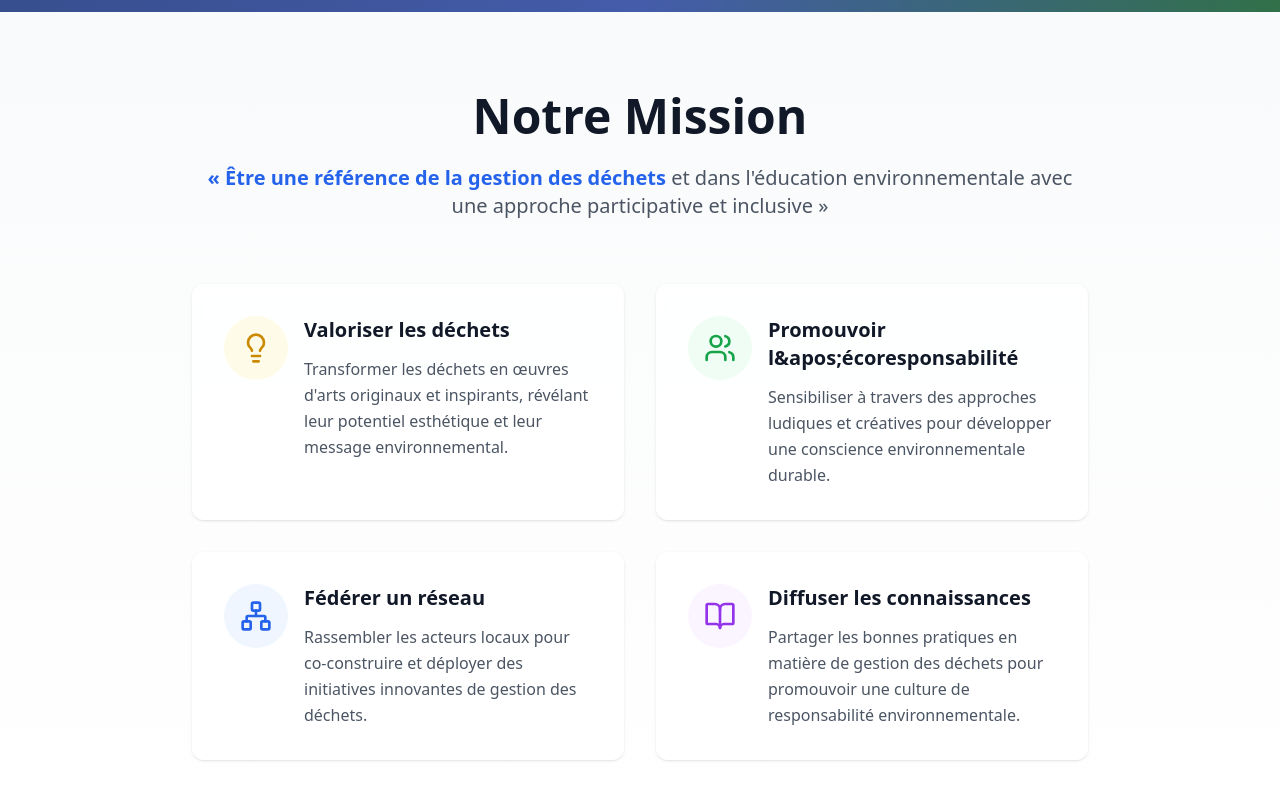
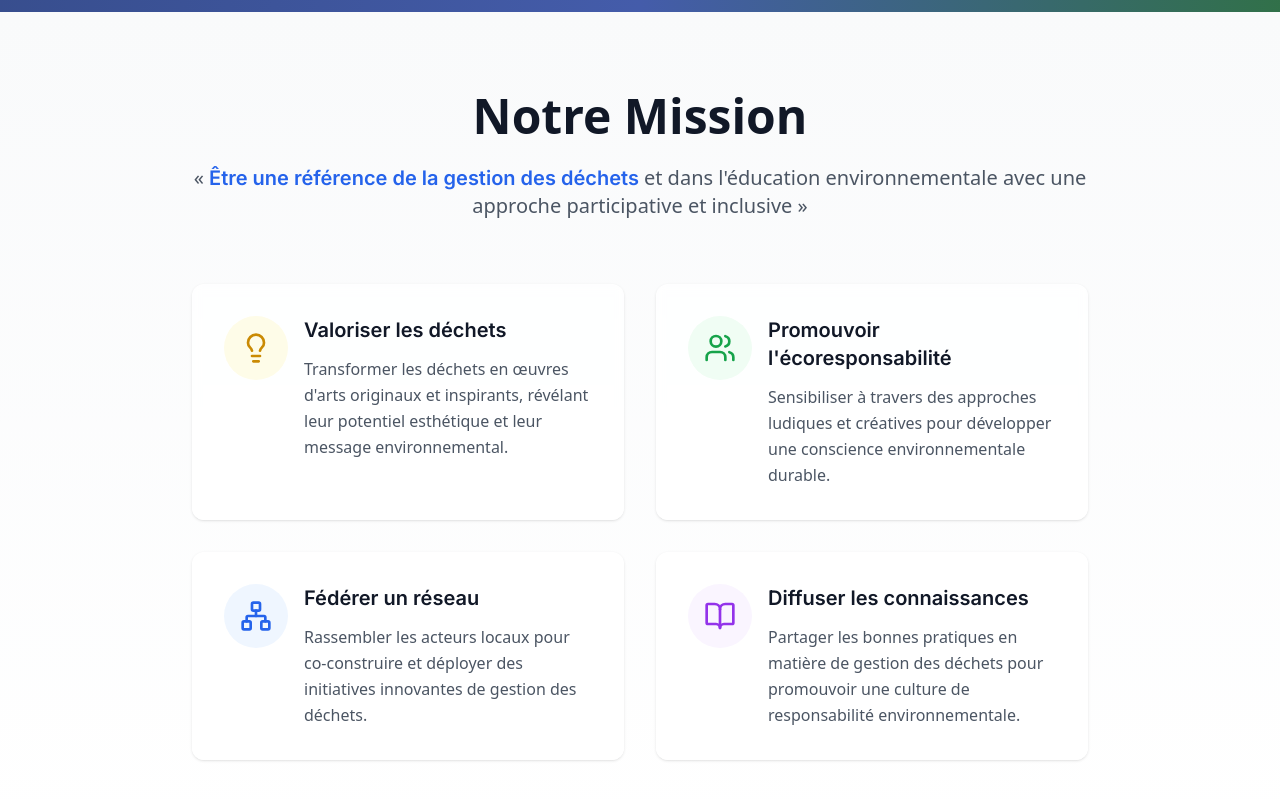
Before and after one commit to CousemaAnjary/hosodoko-ko-website, a Next.js app: page / in a window 1280 px wide. Shown: the part 788-1588 px from the top of the page. Built offline with nearby package versions, Linux system fonts and the light colour scheme; grey boxes are pictures that could not be loaded.

Commit message:
fix: améliorer la lisibilité des descriptions et ajuster les styles de texte dans MissionSection

```diff
--- a/src/components/home/MissionSection.tsx
+++ b/src/components/home/MissionSection.tsx
@@ -9,28 +9,32 @@ export default function MissionSection() {
     {
       icon: Lightbulb,
       title: "Valoriser les déchets",
-     description: "Transformer les déchets en œuvres d'arts originaux et inspirants, révélant leur potentiel esthétique et leur message environnemental.",
+      description:
+        "Transformer les déchets en œuvres d'arts originaux et inspirants, révélant leur potentiel esthétique et leur message environnemental.",
       color: "text-yellow-600",
       bgColor: "bg-yellow-50",
     },
     {
       icon: Users,
-      title: "Promouvoir l&apos;écoresponsabilité",
-      description: "Sensibiliser à travers des approches ludiques et créatives pour développer une conscience environnementale durable.",
+      title: "Promouvoir l'écoresponsabilité",
+      description:
+        "Sensibiliser à travers des approches ludiques et créatives pour développer une conscience environnementale durable.",
       color: "text-green-600",
       bgColor: "bg-green-50",
     },
     {
       icon: Network,
       title: "Fédérer un réseau",
-      description: "Rassembler les acteurs locaux pour co-construire et déployer des initiatives innovantes de gestion des déchets.",
+      description:
+        "Rassembler les acteurs locaux pour co-construire et déployer des initiatives innovantes de gestion des déchets.",
       color: "text-blue-600",
       bgColor: "bg-blue-50",
     },
     {
       icon: BookOpen,
       title: "Diffuser les connaissances",
-      description: "Partager les bonnes pratiques en matière de gestion des déchets pour promouvoir une culture de responsabilité environnementale.",
+      description:
+        "Partager les bonnes pratiques en matière de gestion des déchets pour promouvoir une culture de responsabilité environnementale.",
       color: "text-purple-600",
       bgColor: "bg-purple-50",
     },
@@ -51,12 +55,13 @@ export default function MissionSection() {
       <div className="container mx-auto px-4">
         {/* En-tête de section */}
         <div className="text-center mb-16 max-w-4xl mx-auto">
-          <h2 className="text-4xl md:text-5xl font-bold mb-6 text-gray-900">
+          <h2 className="text-4xl md:text-5xl font-semibold mb-6 text-gray-900 font-">
             Notre Mission
           </h2>
           <p className="text-lg md:text-xl text-gray-600 leading-relaxed">
-            <span className="font-semibold text-blue-600">
-              « Être une référence de la gestion des déchets{" "}
+            «{" "}
+            <span className="font-semibold text-blue-600 font-inter">
+             Être une référence de la gestion des déchets{" "}
             </span>
             et dans l&apos;éducation environnementale avec une approche
             participative et inclusive »
@@ -80,7 +85,7 @@ export default function MissionSection() {
                     </div>
                   </div>
                   <div className="flex-1">
-                    <h3 className="text-xl font-semibold mb-3 text-gray-900 group-hover:text-blue-600 transition-colors">
+                    <h3 className="text-xl font-semibold mb-3 text-gray-900 group-hover:text-blue-600 transition-colors font-inter">
                       {mission.title}
                     </h3>
                     <p className="text-gray-600 leading-relaxed">
```
